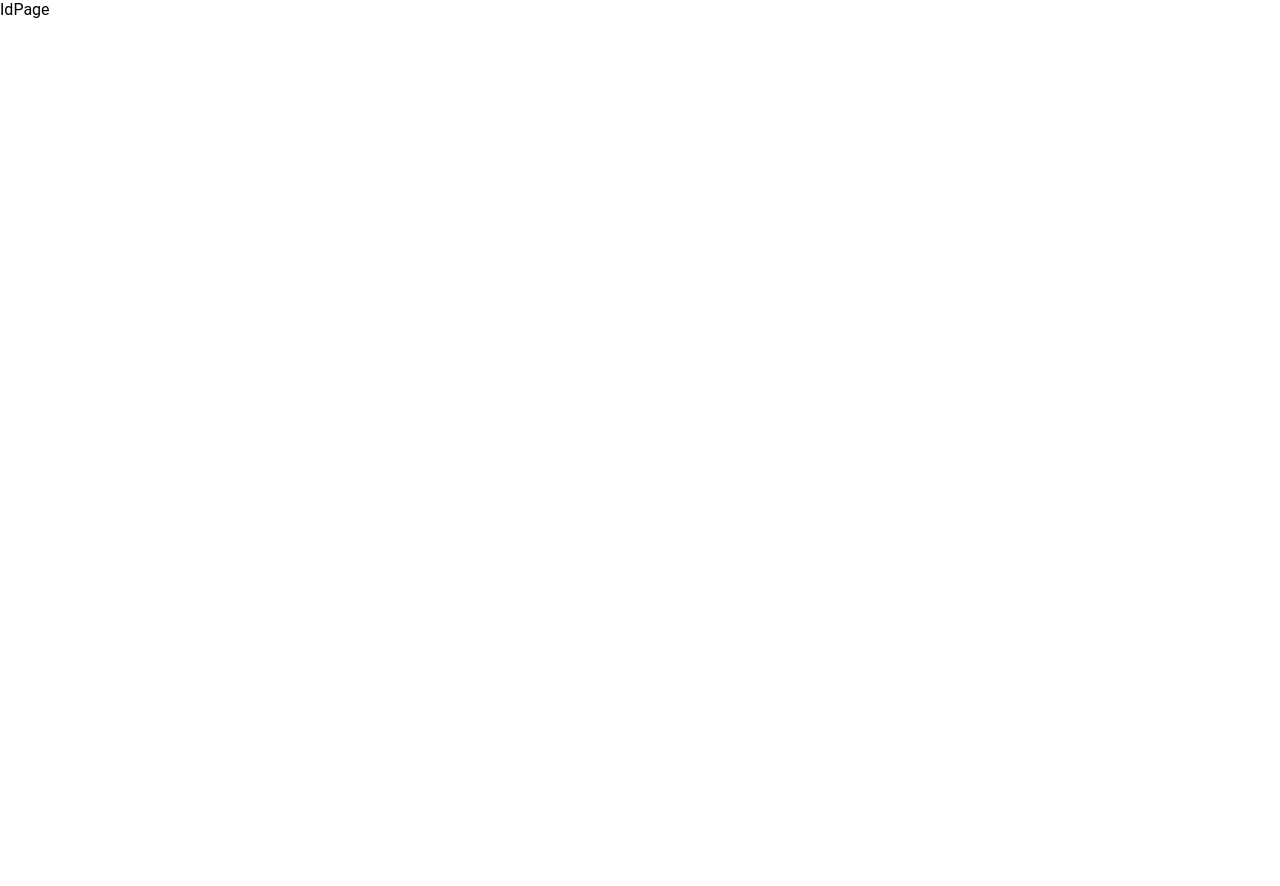
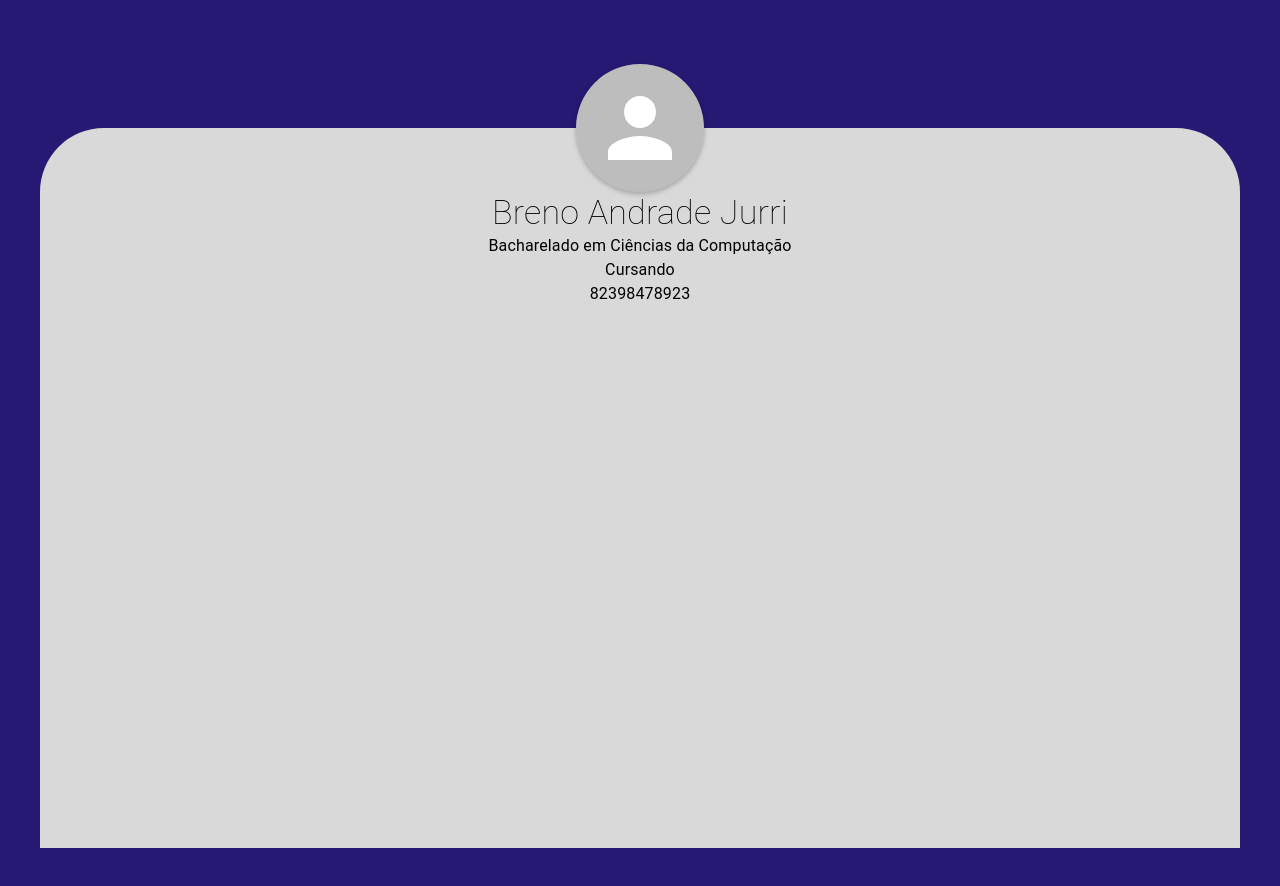
Before and after one commit to Tonny221/unemat-app, a React (Create React App) app: page /id in a window 1280 px wide. Shown: the top 886 px of the page. Before the commit the page ends 800 px from the top, so only its background shows below. Built offline with nearby package versions, Linux system fonts and the light colour scheme; the HTML template or start-up script is replaced by a standard one.

Commit message:
user info

```diff
--- a/src/pages/FormPage.js
+++ b/src/pages/FormPage.js
@@ -1,15 +1,14 @@
-import { Avatar, Box, Button, Container, styled, TextField, Typography } from '@mui/material'
+import { Avatar, Box, Container, styled, TextField, Typography } from '@mui/material'
 import React from 'react'
 import { CustomButton } from './Login'
 
-const SectionContainer = styled(Container)(({ theme }) => ({
-  position: 'relative',
+export const SectionContainer = styled(Container)(({ theme }) => ({
   backgroundColor: '#D9D9D9',
   height: '90vh',
   borderRadius: '4rem 4rem 0 0',
 }));
 
-const UserAvatar = styled(Avatar)(({ theme }) => ({
+export const UserAvatar = styled(Avatar)(({ theme }) => ({
   width: '8rem',
   height: '8rem',
   boxShadow: '0px 2px 5px rgba(0,0,0,0.25)',
--- a/src/pages/IdPage.js
+++ b/src/pages/IdPage.js
@@ -1,8 +1,33 @@
+import { Box, styled, Typography } from '@mui/material'
 import React from 'react'
+import { SectionContainer, UserAvatar } from './FormPage'
+
+const Background = styled(Box)(({ theme }) => ({
+  backgroundColor: '#251973',
+  minHeight: '100vh'
+}));
+
+const DataInfo = styled(Box)(({theme}) => ({
+  display: 'flex',
+  alignItems: 'center',
+  flexDirection: 'column'
+}));
 
 const IdPage = () => {
   return (
-    <div>IdPage</div>
+    <Background sx={{ paddingTop: '8rem' }}>
+      <SectionContainer>
+        <Box sx={{display: 'flex', justifyContent: 'center'}}>
+          <UserAvatar />
+        </Box>
+        <DataInfo>
+          <Typography variant='h4' fontWeight={200}>Breno Andrade Jurri</Typography>
+          <Typography>Bacharelado em Ciências da Computação</Typography>
+          <Typography>Cursando</Typography>
+          <Typography>82398478923</Typography>
+        </DataInfo>
+      </SectionContainer>
+    </Background>
   )
 }
 
```
